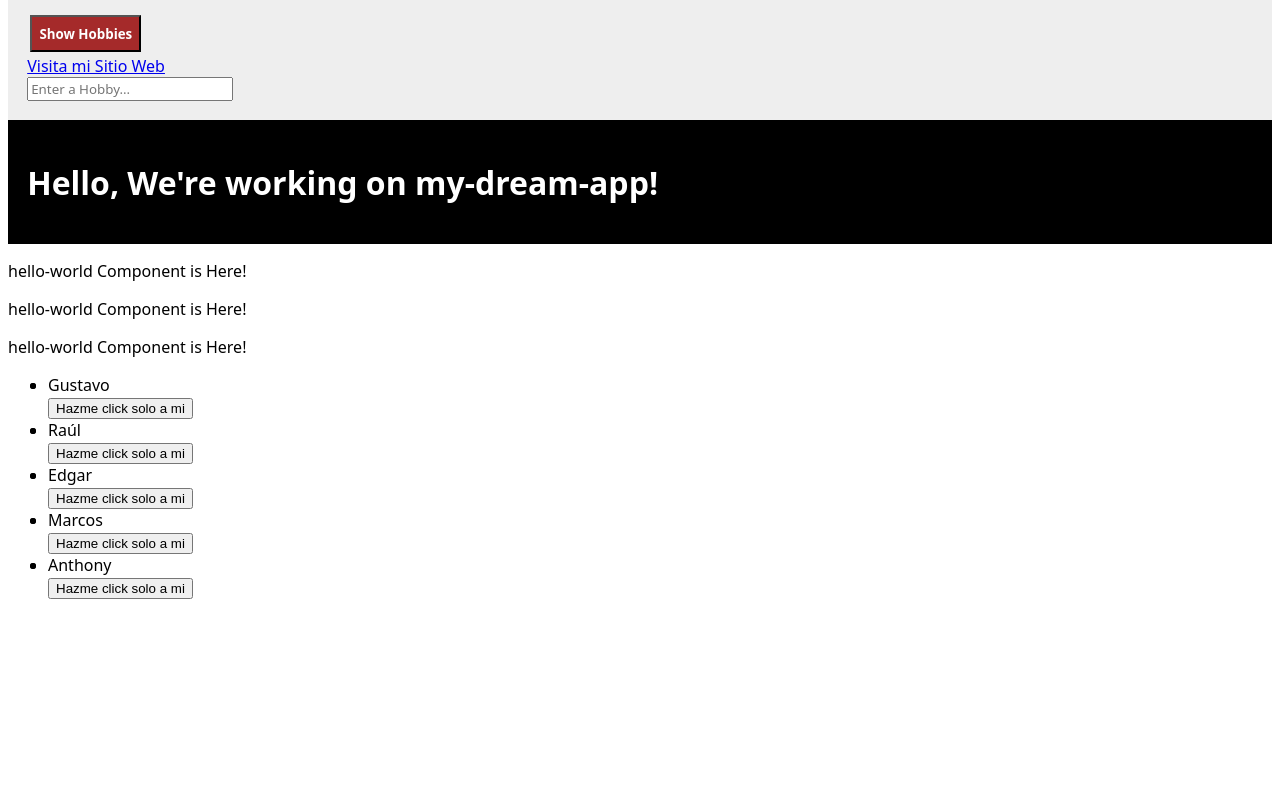
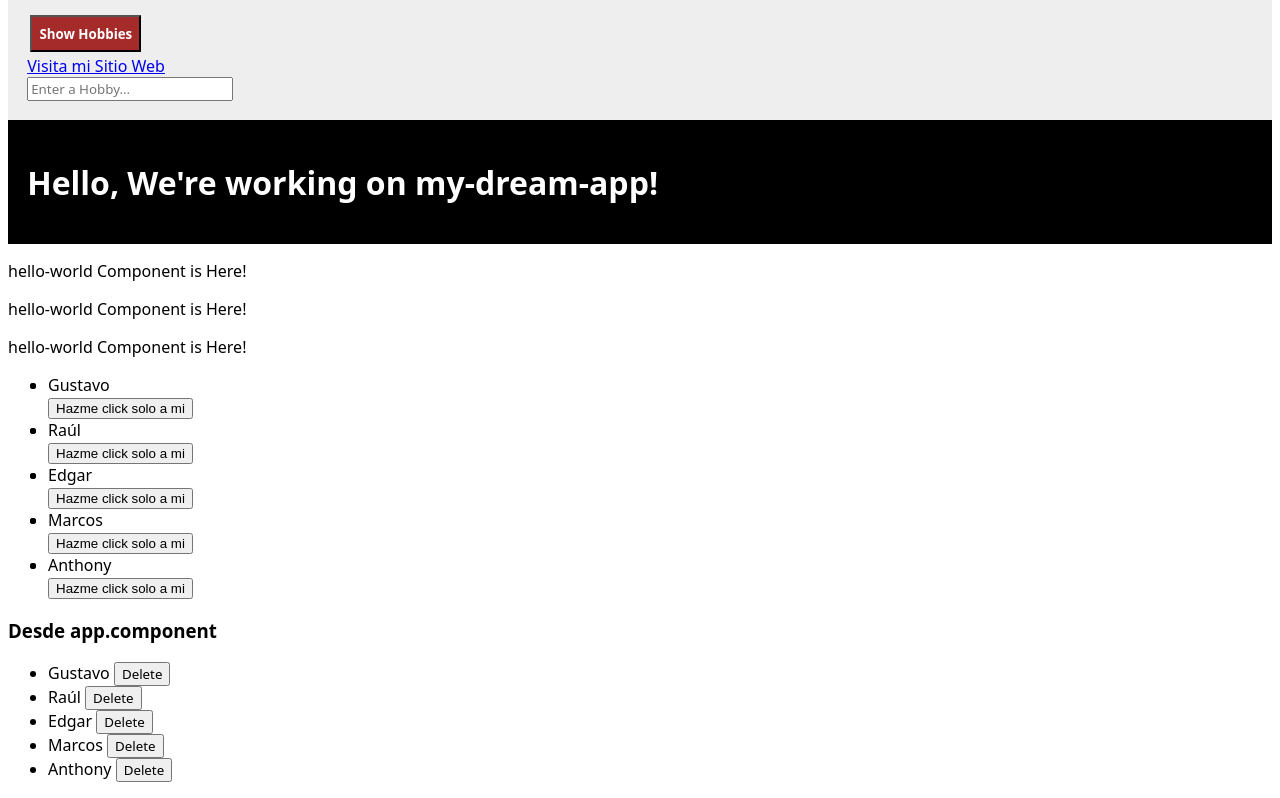
Before and after one commit to gopoma/2022-pweb2-Laboratorio07, an Angular app: page / in a window 1280 px wide. Shown: the part 228-1026 px from the top of the page. Before the commit the page ends 843 px from the top, so only its background shows below. Built offline with nearby package versions, Linux system fonts and the light colour scheme.

Commit message:
Added deleteUser functionality through directives and Event binding

```diff
--- a/src/app/app.component.html
+++ b/src/app/app.component.html
@@ -32,3 +32,10 @@
     <app-user [nameUser]="user"></app-user>
   </li>
 </ul>
+
+<h3>Desde app.component</h3>
+<ul>
+  <li *ngFor="let user of users">
+    {{ user }} <button (click)="deleteUser(user)">Delete</button>
+  </li>
+</ul>
--- a/src/app/app.component.ts
+++ b/src/app/app.component.ts
@@ -36,4 +36,12 @@ export class AppComponent {
     hobby.value = "";
     return false;
   }
+
+  deleteUser(user: string) {
+    for(let i = 0; i < this.users.length; i++) {
+      if(user === this.users[i]) {
+        this.users.splice(i, 1);
+      }
+    }
+  }
 }
```
